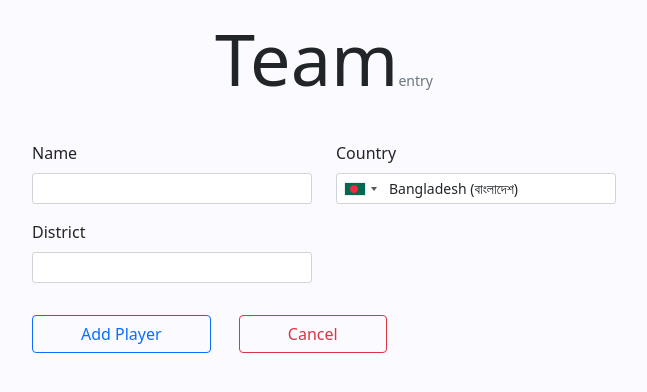
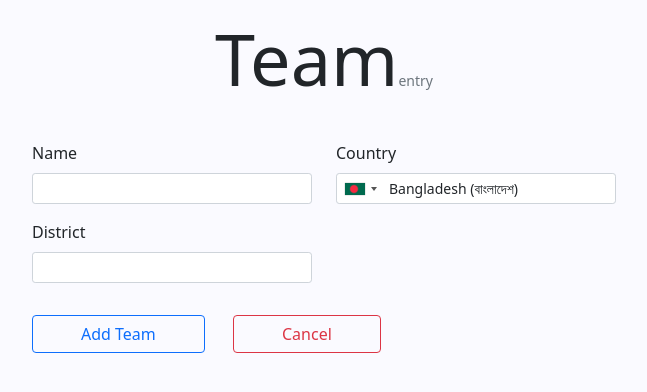
Before and after one commit to xaadu/taekwonsoftbd, a Django app: page /team-leader/teams/add/ in a window 1280 px wide. Shown: the part 105-497 px from the top of the page, without its empty margins (316-963 px from the left). Run offline with Django 3.2, Linux system fonts and the light colour scheme; parts of the project's set-up code (start-up, migrations or seed data) failed here and were passed over; some libraries are stand-ins or nearby versions.

Commit message:
Made Button Text Dynamic

```diff
--- a/app/team_leader/templates/team_leader/add_data.html
+++ b/app/team_leader/templates/team_leader/add_data.html
@@ -80,7 +80,7 @@
                 {% endfor %}
             </div>
             <div class="col-12 py-2 my-3">
-                <button class="btn btn-outline-primary px-5" type="submit">Add Player</button>
+                <button class="btn btn-outline-primary px-5" type="submit">Add {{ type }}</button>
                 <a class="btn btn-outline-danger text-right px-5 ms-4" href="{% url 'team_leader:players' %}">Cancel</a>
             </div>
         </div>
```
